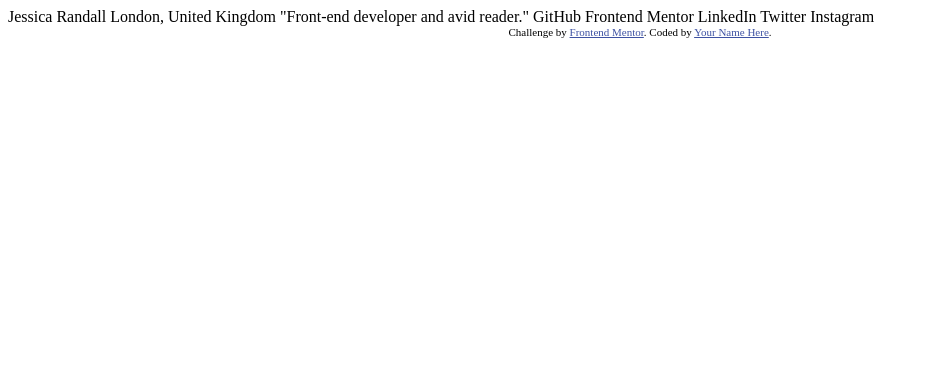
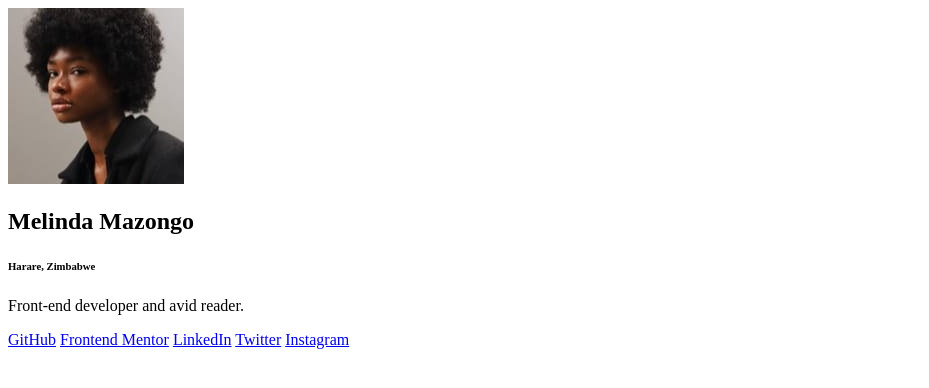
Before and after one commit to ownedbyanonymous/social-links-profile-main, a plain HTML site: page index.html in a window 1280 px wide. Shown: the whole page, without its empty margins (0-929 px from the left). Drawn offline with Linux system fonts and the light colour scheme.

Commit message:
feat: creat card structure and add content

```diff
--- a/index.html
+++ b/index.html
@@ -9,26 +9,35 @@
   <title>Frontend Mentor | Social links profile</title>
 
   <!-- Feel free to remove these styles or customise in your own stylesheet 👍 -->
-  <style>
+  <!-- <style>
     .attribution { font-size: 11px; text-align: center; }
     .attribution a { color: hsl(228, 45%, 44%); }
-  </style>
+  </style> -->
 </head>
 <body>
+  <article>
+    <header>
+      <img src="./assets/images/avatar-jessica.jpeg" alt="Profile image of Jessica, the owner of the social media links"/>
+      <h1>Melinda Mazongo</h1>
+      <h6>Harare, Zimbabwe</h6>
+    </header>
 
-  Jessica Randall
-  London, United Kingdom
-  "Front-end developer and avid reader."
+    <section class="user-bio">
+      <p>Front-end developer and avid reader.</p>
+    </section>
 
-  GitHub
-  Frontend Mentor
-  LinkedIn
-  Twitter
-  Instagram
+    <section class="card-body">
+      <a href="https://github.com/ownedbyanonymous">GitHub</a>
+      <a href="https://www.frontendmentor.io/profile/ownedbyanonymous">Frontend Mentor</a>
+      <a href="https://www.linkedin.com/in/melinda-mazongo/">LinkedIn</a>
+      <a href="#">Twitter</a>
+      <a href="#">Instagram</a>
+    </section>
+  </article>
 
-  <div class="attribution">
+  <!-- <div class="attribution">
     Challenge by <a href="https://www.frontendmentor.io?ref=challenge" target="_blank">Frontend Mentor</a>.
     Coded by <a href="#">Your Name Here</a>.
-  </div>
+  </div> -->
 </body>
 </html>
```
Also changed, not shown: styles/main.css (added).
